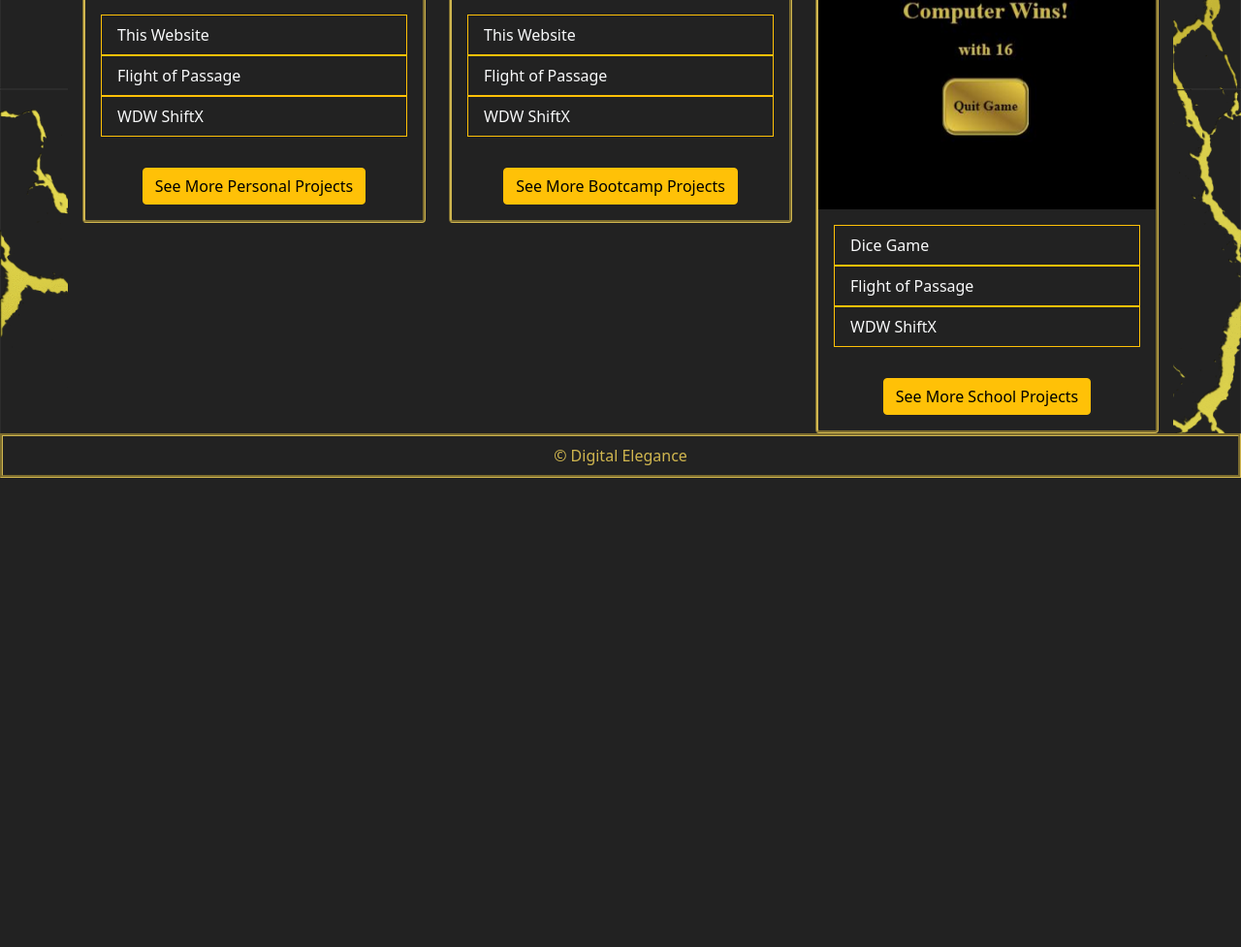
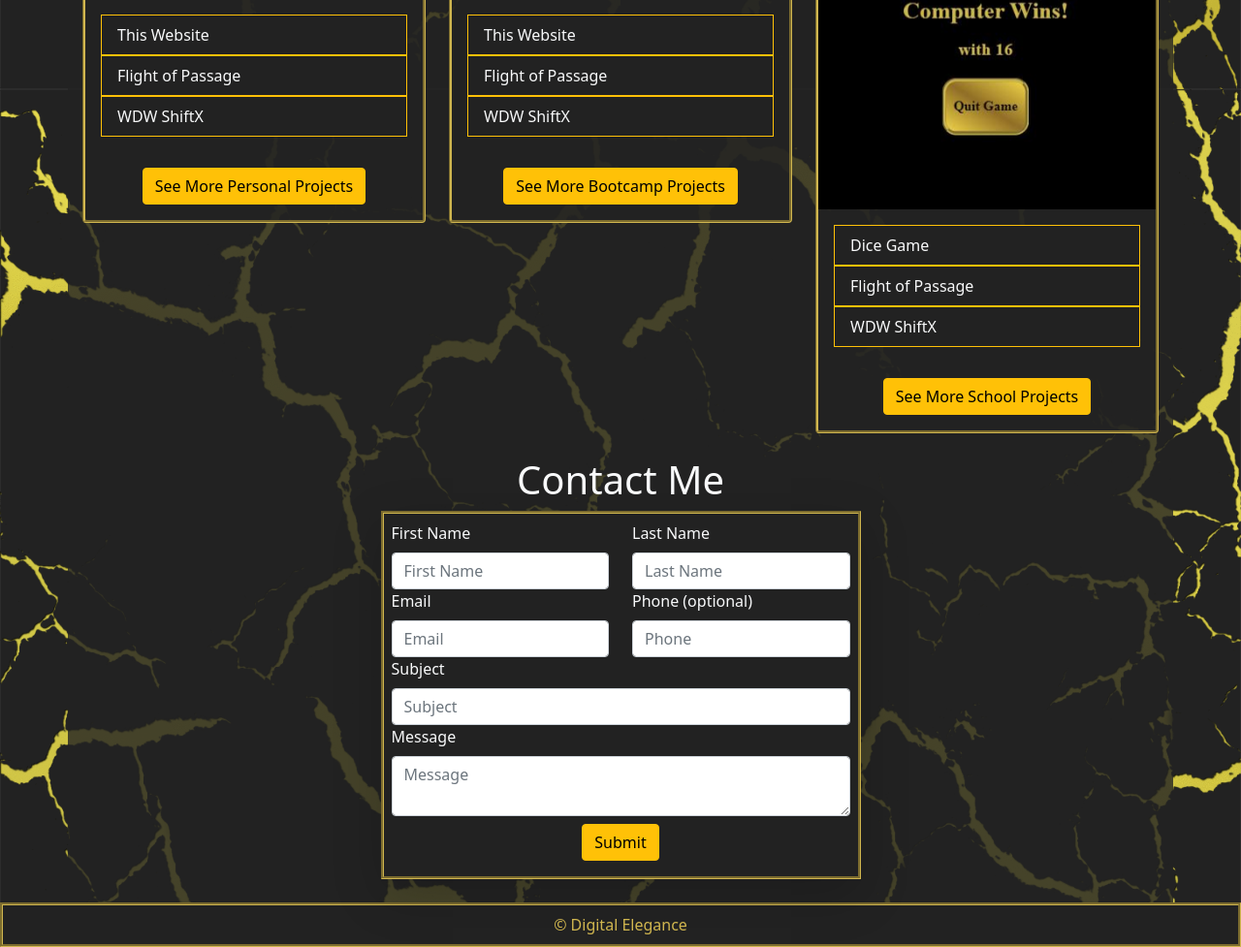
Before and after one commit to acieffe/digitalelegance, a PHP site: page /FineCode/index.html in a window 1280 px wide. Shown: the part 1188-2165 px from the top of the page at 97% size. Before the commit the page ends 1681 px from the top, so only its background shows below. Run offline with PHP 8.4, Linux system fonts and the light colour scheme; some web fonts are replaced.

Commit message:
Added contact form and drop links

```diff
--- a/FineCode/css/style.css
+++ b/FineCode/css/style.css
@@ -4,6 +4,7 @@
 body {
 	background: url(../img/kitsugi.gif);
 	background-size: cover;
+	background-attachment: fixed;
 }
 
 main > .container {
--- a/FineCode/index.html
+++ b/FineCode/index.html
@@ -64,7 +64,7 @@
 
 						<!-- Link - About -->
 						<li class="nav-item">
-							<a class="nav-link" href="#"
+							<a class="nav-link" href="#about"
 								><svg
 									xmlns="http://www.w3.org/2000/svg"
 									width="20"
@@ -114,7 +114,7 @@
 						</li>
 						<!-- Link - Blog  -->
 						<li class="nav-item">
-							<a class="nav-link" href="#"
+							<a class="nav-link" href="#blog"
 								><svg
 									xmlns="http://www.w3.org/2000/svg"
 									class="me-1 mb-2 text-gold"
@@ -137,7 +137,7 @@
 
 						<!-- Link - Contact -->
 						<li class="nav-item">
-							<a class="nav-link" href="#"
+							<a class="nav-link" href="#contact"
 								><svg
 									xmlns="http://www.w3.org/2000/svg"
 									class="me-1 mb-2 text-gold"
@@ -168,12 +168,14 @@
 					<a href="about" class="btn btn-warning">Get To Know Me</a>
 				</div>
 			</section>
-			<div class="container bg-black text-light">
+
+			<!-- Showcase -->
+			<div class="container bg-black-8 text-light">
 				<!-- About Me -->
-				<div class="row"></div>
+				<div class="row" id="#about"></div>
 
 				<!-- Projects -->
-				<div class="row row-cols-1 row-cols-md-3 gy-1">
+				<div class="row row-cols-1 row-cols-md-3 gy-1" id="projects">
 					<!-- Personal Projects -->
 					<div class="col col-md-4">
 						<div class="card bg-black-8 border-gold">
@@ -314,10 +316,49 @@
 				</div>
 
 				<!-- Blog -->
-				<div class="row"></div>
+				<div class="row" id="blog"></div>
 
 				<!-- Contact Me -->
-				<div class="row"></div>
+				<div class="row justify-content-md-center" id="contact">
+					<div class="col-lg-6">
+						<div class="container my-4">
+							<h1 class="text-center text-light">Contact Me</h1>
+							<div class="bg-black text-light border-gold shadow-lg p-2">
+								<form action="Post">
+									<div class="row">
+										<div class="col-6">
+											<label class="form-label" for="fname">First Name</label>
+											<input type="text" class="form-control" placeholder="First Name" name="fname" />
+										</div>
+										<div class="col-6">
+											<label class="form-label" for="lname">Last Name</label>
+											<input type="text" class="form-control" placeholder="Last Name" name="lname" />
+										</div>
+										<div class="col-6">
+											<label class="form-label" for="email">Email</label>
+											<input type="email" class="form-control" placeholder="Email" name="email" />
+										</div>
+										<div class="col-6">
+											<label class="form-label" for="phone">Phone (optional)</label>
+											<input type="tel" class="form-control" placeholder="Phone" name="phone" />
+										</div>
+										<div class="col-12">
+											<label class="form-label" for="subject">Subject</label>
+											<input type="text" class="form-control" placeholder="Subject" name="subject" required />
+										</div>
+										<div class class="col-12">
+											<label class="form-label" for="message">Message</label>
+											<textarea name="message" class="form-control" placeholder="Message" required></textarea>
+										</div>
+										<div class="p-2 text-light text-center">
+											<button class="btn btn-warning" type="submit">Submit</button>
+										</div>
+									</div>
+								</form>
+							</div>
+						</div>
+					</div>
+				</div>
 			</div>
 
 			<footer class="full-width bg-black border-gold text-gold p-2">
```
